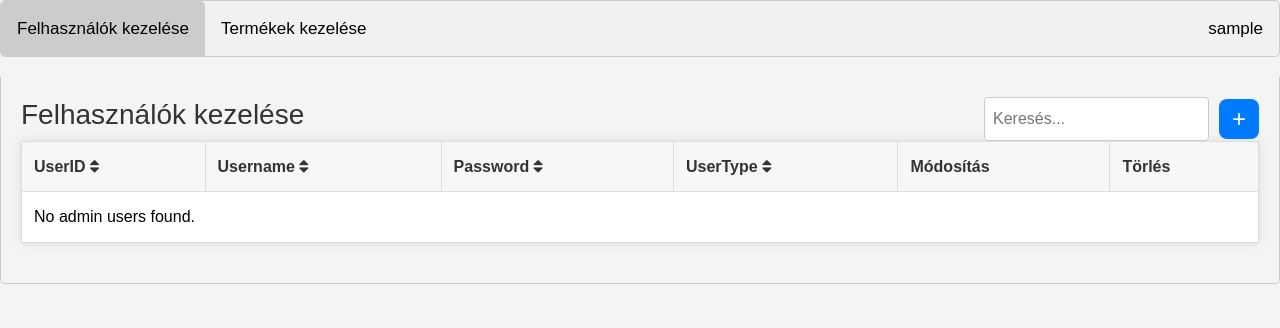
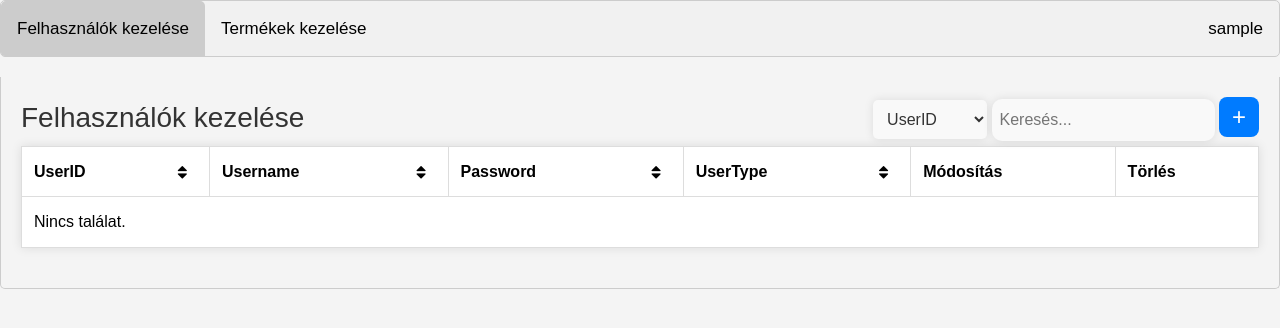
Before and after one commit to lultar/Leltar, a PHP site: page /admin.php in a window 1280 px wide. Shown: the top 328 px of the page. Run offline with PHP 8.4, Linux system fonts and the light colour scheme; the visitor is signed in with stand-in values (Sample User, id 1); data that the repository does not hold is empty.

Commit message:
cigany vagyok

```diff
--- a/prod/admin/admin.php
+++ b/prod/admin/admin.php
@@ -4,15 +4,7 @@
 
     $error_message = isset($_GET['error']) ? $_GET['error'] : '';
 
-    $validUserColumns = ['Users.UserID', 'Users.Username', 'Users.Password', 'UserTypes.UserTypeName'];
-    $orderColumn = isset($_GET['orderColumn']) && in_array($_GET['orderColumn'], $validUserColumns) ? $_GET['orderColumn'] : 'Users.UserID';
-    $orderDir = isset($_GET['orderDir']) && in_array(strtoupper($_GET['orderDir']), ['ASC', 'DESC']) ? strtoupper($_GET['orderDir']) : 'ASC';
-
-    $sql = "SELECT Users.UserID, Users.Username, Users.Password, UserTypes.UserTypeID, UserTypes.UserTypeName
-            FROM Users
-            INNER JOIN UserTypes ON Users.UserType = UserTypes.UserTypeID
-            WHERE UserTypeID = '2'
-            ORDER BY $orderColumn $orderDir";
+    $sql = "SELECT Users.UserID, Users.Username, Users.Password, UserTypes.UserTypeID, UserTypes.UserTypeName FROM Users INNER JOIN UserTypes ON Users.UserType = UserTypes.UserTypeID WHERE UserTypeID = '2' ORDER BY Users.UserID";
     $result = mysqli_query($connection, $sql);
 
     $userData = [];
@@ -23,27 +15,22 @@
         }
     }
 
-    $validItemColumns = ['Items.ItemID', 'Items.ItemName', 'Items.Description', 'Items.Quantity', 'Items.RealQuantity', 'MeasurementTypes.MeasurementType', 'Shelves.ShelfName'];
-    $orderColumn2 = isset($_GET['orderColumn2']) && in_array($_GET['orderColumn2'], $validItemColumns) ? $_GET['orderColumn2'] : 'Items.ItemID';
-    $orderDir2 = isset($_GET['orderDir2']) && in_array(strtoupper($_GET['orderDir2']), ['ASC', 'DESC']) ? strtoupper($_GET['orderDir2']) : 'ASC';
-
     $sql2 = "SELECT Items.ItemID, Items.ItemName, Items.Description, Items.Quantity, Items.RealQuantity, MeasurementTypes.MeasurementType, Shelves.ShelfName
-            FROM Items
-            INNER JOIN MeasurementTypes ON Items.MeasurementTypeID = MeasurementTypes.MeasurementTypeID
-            INNER JOIN Shelves ON Items.ShelfID = Shelves.ShelfID
-            ORDER BY $orderColumn2 $orderDir2";
-    $result2 = mysqli_query($connection, $sql2);
+        FROM Items
+        INNER JOIN MeasurementTypes ON Items.MeasurementTypeID = MeasurementTypes.MeasurementTypeID
+        INNER JOIN Shelves ON Items.ShelfID = Shelves.ShelfID ORDER BY Items.ItemID";
+    $result = mysqli_query($connection, $sql2);
 
     $productData = [];
 
-    if (mysqli_num_rows($result2) > 0) {
-        while ($row = mysqli_fetch_assoc($result2)) {
+    if (mysqli_num_rows($result) > 0) {
+        while ($row = mysqli_fetch_assoc($result)) {
             $productData[] = $row;
         }
     }
 
     if (!isset($_SESSION['UserID']) || $_SESSION['UserType'] != 1) {
-        header("Location: login.html");
+        header("Location: login.php");
         exit();
     }
     $username = isset($_SESSION['Username']) ? $_SESSION['Username'] : 'Admin';
@@ -64,12 +51,12 @@
         <div class="dropdown" style="float: right;">
         <button class="tablinks"><?php echo htmlspecialchars($username); ?></button>
         <div class="dropdown-content">
-            <a href="login.html">Kijelentkezés</a>
+            <a href="login.php">Kijelentkezés</a>
         </div>
     </div>
     </div>
 
-    <!-- Error message display -->
+    <!-- Error üzenet -->
     <div id="error-alert" class="alert alert-danger" role="alert" style="display: none;">
         <?php echo htmlspecialchars($error_message); ?>
         <button type="button" class="close" onclick="closeAlert()">&times;</button>
@@ -78,19 +65,24 @@
     <div id="Felhasznalo" class="tabcontent">
         <div class="user-management-container">
             <h3 class="user-management-title">Felhasználók kezelése</h3>
-            <div class="search-and-add-container">
-                <input type="text" id="userSearch" class="search-input" placeholder="Keresés...">
+            <div class="add-user-button-container">
+                <select name="KeresSelect" id="KeresSelect">
+                    <option value="UserID">UserID</option>
+                    <option value="Username">Username</option>
+                    <option value="Password">Password</option>
+                    <option value="UserType">UserType</option>
+                </select>
+                <input type="search" placeholder="Keresés..." id="Kereses" class="searchbar" oninput="Keres()">
                 <button type="button" class="add-user-button" onclick="rogzitModal()">+</button>
             </div>
         </div>
-
         <table class="table">
             <thead>
                 <tr>
-                    <th data-column="Users.UserID" data-dir="ASC">UserID <i class="fa fa-sort"></i></th>
-                    <th data-column="Users.Username" data-dir="ASC">Username <i class="fa fa-sort"></i></th>
-                    <th data-column="Users.Password" data-dir="ASC">Password <i class="fa fa-sort"></i></th>
-                    <th data-column="UserTypes.UserTypeName" data-dir="ASC">UserType <i class="fa fa-sort"></i></th>
+                    <th data-column="Users.UserID" data-dir="ASC" class="ths">UserID<i class="fa fa-sort"></i></th>
+                    <th data-column="Users.Username" data-dir="ASC" class="ths">Username<i class="fa fa-sort"></i></th>
+                    <th data-column="Users.Password" data-dir="ASC" class="ths">Password<i class="fa fa-sort"></i></th>
+                    <th data-column="UserTypes.UserTypeName" data-dir="ASC" class="ths">UserType<i class="fa fa-sort"></i></th>
                     <th>Módosítás</th>
                     <th>Törlés</th>
                 </tr>
@@ -109,7 +101,7 @@
                     <?php endforeach; ?>
                 <?php else: ?>
                     <tr>
-                        <td colspan="6">No admin users found.</td>
+                        <td colspan="6">Nincs találat.</td>
                     </tr>
                 <?php endif; ?>
             </tbody>
@@ -121,20 +113,29 @@
         <div class="user-management-container">
             <h3 class="user-management-title">Termékek kezelése</h3>
             <div class="add-user-button-container">
-                <input type="text" id="userSearch2" class="search-input" placeholder="Keresés...">
+                <select name="TKeresSelect" id="TKeresSelect">
+                    <option value="ItemID">ItemID</option>
+                    <option value="ItemName">ItemName</option>
+                    <option value="Description">Description</option>
+                    <option value="Quantity">Quantity</option>
+                    <option value="RealQuantity">RealQuantity</option>
+                    <option value="MeasurementType">MeasurementType</option>
+                    <option value="ShelfName">ShelfName</option>
+                </select>
+                <input type="search" placeholder="Keresés..." id="ProductSearch" class="searchbar" oninput="KeresS()">
                 <button type="button" class="add-user-button" onclick="showAddProductModal()">+</button>
             </div>
         </div>
         <table class="table">
             <thead>
                 <tr>
-                    <th data-column="Items.ItemID" data-dir="ASC">ItemID <i class="fa fa-sort"></i></th>
-                    <th data-column="Items.ItemName" data-dir="ASC">ItemName <i class="fa fa-sort"></i></th>
-                    <th data-column="Items.Description" data-dir="ASC">Description <i class="fa fa-sort"></i></th>
-                    <th data-column="Items.Quantity" data-dir="ASC">Quantity <i class="fa fa-sort"></i></th>
-                    <th data-column="Items.RealQuantity" data-dir="ASC">RealQuantity <i class="fa fa-sort"></i></th>
-                    <th data-column="MeasurementTypes.MeasurementType" data-dir="ASC">MeasurementType <i class="fa fa-sort"></i></th>
-                    <th data-column="Shelves.ShelfName" data-dir="ASC">ShelfName <i class="fa fa-sort"></i></th>
+                    <th data-column="Items.ItemID" data-dir="ASC" class="ths">ItemID<i class="fa fa-sort"></i></th>
+                    <th data-column="Items.ItemName" data-dir="ASC" class="ths">ItemName<i class="fa fa-sort"></i></th>
+                    <th data-column="Items.Description" data-dir="ASC" class="ths">Description<i class="fa fa-sort"></i></th>
+                    <th data-column="Items.Quantity" data-dir="ASC" class="ths">Quantity<i class="fa fa-sort"></i></th>
+                    <th data-column="Items.RealQuantity" data-dir="ASC" class="ths">RealQuantity<i class="fa fa-sort"></i></th>
+                    <th data-column="MeasurementTypes.MeasurementType" data-dir="ASC" class="ths">MeasurementType<i class="fa fa-sort"></i></th>
+                    <th data-column="Shelves.ShelfName" data-dir="ASC" class="ths">ShelfName<i class="fa fa-sort"></i></th>
                     <th>Módosítás</th>
                     <th>Törlés</th>
                 </tr>
@@ -293,102 +294,6 @@
     <script src="https://cdn.jsdelivr.net/npm/bootstrap@5.3.3/dist/js/bootstrap.bundle.min.js" integrity="sha384-YvpcrYf0tY3lHB60NNkmXc5s9fDVZLESaAA55NDzOxhy9GkcIdslK1eN7N6jIeHz" crossorigin="anonymous"></script>
 
     <script>
-        document.addEventListener("DOMContentLoaded", function () {
-        function fetchUsers(orderColumn, orderDir) {
-            const xhr = new XMLHttpRequest();
-            xhr.open('GET', `fetch_users.php?orderColumn=${orderColumn}&orderDir=${orderDir}`, true);
-            xhr.onload = function () {
-                if (xhr.status === 200) {
-                    const users = JSON.parse(xhr.responseText);
-                    renderUserTable(users);
-                }
-            };
-            xhr.send();
-        }
-
-        function fetchItems(orderColumn, orderDir) {
-            const xhr = new XMLHttpRequest();
-            xhr.open('GET', `fetch_items.php?orderColumn=${orderColumn}&orderDir=${orderDir}`, true);
-            xhr.onload = function () {
-                if (xhr.status === 200) {
-                    const items = JSON.parse(xhr.responseText);
-                    renderItemTable(items);
-                }
-            };
-            xhr.send();
-        }
-
-        function renderUserTable(users) {
-            const tbody = document.querySelector("#Felhasznalo tbody");
-            tbody.innerHTML = "";
-
-            if (users.length > 0) {
-                users.forEach(user => {
-                    const tr = document.createElement("tr");
-
-                    tr.innerHTML = `
-                        <td>${user.UserID}</td>
-                        <td>${user.Username}</td>
-                        <td>${user.Password}</td>
-                        <td>${user.UserTypeName}</td>
-                        <td><button onclick="Modositas(${user.UserID}, '${user.Username}', '${user.Password}', '${user.UserTypeID}')" class="btn btn-primary">Módosítás</button></td>
-                        <td><button onclick="Torles(${user.UserID})" class="btn btn-danger">Törlés</button></td>
-                    `;
-
-                    tbody.appendChild(tr);
-                });
-            } else {
-                tbody.innerHTML = "<tr><td colspan='6'>No admin users found.</td></tr>";
-            }
-        }
-
-        function renderItemTable(items) {
-            const tbody = document.querySelector("#Termek tbody");
-            tbody.innerHTML = "";
-
-            if (items.length > 0) {
-                items.forEach(item => {
-                    const tr = document.createElement("tr");
-
-                    tr.innerHTML = `
-                        <td>${item.ItemID}</td>
-                        <td>${item.ItemName}</td>
-                        <td>${item.Description}</td>
-                        <td>${item.Quantity}</td>
-                        <td>${item.RealQuantity}</td>
-                        <td>${item.MeasurementType}</td>
-                        <td>${item.ShelfName}</td>
-                        <td><button onclick="showEditProductModal(${item.ItemID}, '${item.ItemName}', '${item.Description}', ${item.Quantity}, ${item.RealQuantity}, '${item.MeasurementType}', '${item.ShelfName}')" class="btn btn-primary">Módosítás</button></td>
-                        <td><button onclick="deleteProduct(${item.ItemID})" class="btn btn-danger">Törlés</button></td>
-                    `;
-
-                    tbody.appendChild(tr);
-                });
-            } else {
-                tbody.innerHTML = "<tr><td colspan='9'>No products found.</td></tr>";
-            }
-        }
-
-        document.querySelectorAll("th").forEach(th => {
-            th.addEventListener("click", function () {
-                const orderColumn = this.getAttribute("data-column");
-                const currentDir = this.getAttribute("data-dir");
-                const newDir = currentDir === "ASC" ? "DESC" : "ASC";
-                this.setAttribute("data-dir", newDir);
-
-                if (this.closest("#Felhasznalo")) {
-                    fetchUsers(orderColumn, newDir);
-                } else if (this.closest("#Termek")) {
-                    fetchItems(orderColumn, newDir);
-                }
-            });
-        });
-
-        fetchUsers("Users.UserID", "ASC");
-        fetchItems("Items.ItemID", "ASC");
-    });
-
-
         function changeTab(evt, cityName) {
             var i, tabcontent, tablinks;
             tabcontent = document.getElementsByClassName("tabcontent");
@@ -424,64 +329,47 @@
             });
         }
 
-        document.getElementById('userSearch').addEventListener('input', function() {
-            const filter = this.value.toLowerCase();
-            const table = document.getElementById('Felhasznalo').getElementsByTagName('tbody')[0];
-            const rows = table.getElementsByTagName('tr');
-
-            for (let i = 0; i < rows.length; i++) {
-                let row = rows[i];
-                let cells = row.getElementsByTagName('td');
-                let match = false;
-
-                for (let j = 0; j < cells.length; j++) {
-                    let cell = cells[j];
-                    if (cell.innerText.toLowerCase().indexOf(filter) > -1) {
-                        match = true;
-                        break;
-                    }
-                }
-
-                if (match) {
-                    row.style.display = "";
-                } else {
-                    row.style.display = "none";
-                }
-            }
-        });
-
-        document.getElementById('userSearch2').addEventListener('input', function() {
-            const filter = this.value.toLowerCase();
-            const table = document.getElementById('Termek').getElementsByTagName('tbody')[0];
-            const rows = table.getElementsByTagName('tr');
-
-            for (let i = 0; i < rows.length; i++) {
-                let row = rows[i];
-                let cells = row.getElementsByTagName('td');
-                let match = false;
-
-                for (let j = 0; j < cells.length; j++) {
-                    let cell = cells[j];
-                    if (cell.innerText.toLowerCase().indexOf(filter) > -1) {
-                        match = true;
-                        break;
-                    }
-                }
-
-                if (match) {
-                    row.style.display = "";
-                } else {
-                    row.style.display = "none";
-                }
-            }
-        });
-
         function Modositas(userID, username, password, userType) {
             document.getElementById('ModositasID').value = userID;
             document.getElementById('Modositasname').value = username;
             document.getElementById('editPassword').value = password;
             document.getElementById('ModositasType').value = userType;
             $('#editModal').modal('show');
+        }
+
+        function Keres() {
+            var selectValue = document.getElementById("KeresSelect").value;
+            var searchValue = document.getElementById("Kereses").value;
+
+            var xhr = new XMLHttpRequest();
+            xhr.open("GET", "keres.php?field=" + selectValue + "&query=" + searchValue, true);
+            xhr.onreadystatechange = function() {
+                if (xhr.readyState === 4 && xhr.status === 200) {
+                    document.querySelector("tbody").innerHTML = xhr.responseText;
+                }
+            };
+            xhr.send();
+        }
+
+        function KeresS() {
+            var input = document.getElementById("ProductSearch");
+            var filter = input.value.toUpperCase();
+            var table = document.querySelector("#Termek table");
+            var tr = table.getElementsByTagName("tr");
+            var searchSelect = document.getElementById("TKeresSelect");
+            var columnIndex = searchSelect.selectedIndex;
+
+            for (var i = 1; i < tr.length; i++) {
+                var td = tr[i].getElementsByTagName("td")[columnIndex];
+                if (td) {
+                    var txtValue = td.textContent || td.innerText;
+                    if (txtValue.toUpperCase().indexOf(filter) > -1) {
+                        tr[i].style.display = "";
+                    } else {
+                        tr[i].style.display = "none";
+                    }
+                }
+            }
         }
 
         function updateUser() {
@@ -607,6 +495,117 @@
             document.getElementById('addProductForm').submit();
         }
 
+        document.addEventListener("DOMContentLoaded", function () {
+            function fetchUsers(orderColumn, orderDir) {
+                const xhr = new XMLHttpRequest();
+                xhr.open('GET', `fetch_users.php?orderColumn=${orderColumn}&orderDir=${orderDir}`, true);
+                xhr.onload = function () {
+                    if (xhr.status === 200) {
+                        const users = JSON.parse(xhr.responseText);
+                        renderUserTable(users);
+                        updateSortIcons('Felhasznalo', orderColumn, orderDir);
+                    }
+                };
+                xhr.send();
+            }
+
+            function fetchItems(orderColumn, orderDir) {
+                const xhr = new XMLHttpRequest();
+                xhr.open('GET', `fetch_items.php?orderColumn=${orderColumn}&orderDir=${orderDir}`, true);
+                xhr.onload = function () {
+                    if (xhr.status === 200) {
+                        const items = JSON.parse(xhr.responseText);
+                        renderItemTable(items);
+                        updateSortIcons('Termek', orderColumn, orderDir);
+                    }
+                };
+                xhr.send();
+            }
+
+            function renderUserTable(users) {
+                const tbody = document.querySelector("#Felhasznalo tbody");
+                tbody.innerHTML = "";
+
+                if (users.length > 0) {
+                    users.forEach(user => {
+                        const tr = document.createElement("tr");
+
+                        tr.innerHTML = `
+                            <td>${user.UserID}</td>
+                            <td>${user.Username}</td>
+                            <td>${user.Password}</td>
+                            <td>${user.UserTypeName}</td>
+                            <td><button onclick="Modositas(${user.UserID}, '${user.Username}', '${user.Password}', '${user.UserTypeID}')" class="btn btn-primary">Módosítás</button></td>
+                            <td><button onclick="Torles(${user.UserID})" class="btn btn-danger">Törlés</button></td>
+                        `;
+
+                        tbody.appendChild(tr);
+                    });
+                } else {
+                    tbody.innerHTML = "<tr><td colspan='6'>Nincs találat.</td></tr>";
+                }
+            }
+
+            function renderItemTable(items) {
+                const tbody = document.querySelector("#Termek tbody");
+                tbody.innerHTML = "";
+
+                if (items.length > 0) {
+                    items.forEach(item => {
+                        const tr = document.createElement("tr");
+
+                        tr.innerHTML = `
+                            <td>${item.ItemID}</td>
+                            <td>${item.ItemName}</td>
+                            <td>${item.Description}</td>
+                            <td>${item.Quantity}</td>
+                            <td>${item.RealQuantity}</td>
+                            <td>${item.MeasurementType}</td>
+                            <td>${item.ShelfName}</td>
+                            <td><button onclick="showEditProductModal(${item.ItemID}, '${item.ItemName}', '${item.Description}', ${item.Quantity}, ${item.RealQuantity}, '${item.MeasurementType}', '${item.ShelfName}')" class="btn btn-primary">Módosítás</button></td>
+                            <td><button onclick="deleteProduct(${item.ItemID})" class="btn btn-danger">Törlés</button></td>
+                        `;
+
+                        tbody.appendChild(tr);
+                    });
+                } else {
+                    tbody.innerHTML = "<tr><td colspan='9'>Nincs találat.</td></tr>";
+                }
+            }
+
+            function updateSortIcons(tableId, orderColumn, orderDir) {
+                const thElements = document.querySelectorAll(`#${tableId} th[data-column]`);
+                thElements.forEach(th => {
+                    const column = th.getAttribute('data-column');
+                    const icon = th.querySelector('i');
+                    if (column === orderColumn) {
+                        th.classList.add(orderDir === 'ASC' ? 'sorted-asc' : 'sorted-desc');
+                        th.classList.remove(orderDir === 'ASC' ? 'sorted-desc' : 'sorted-asc');
+                    } else {
+                        th.classList.remove('sorted-asc', 'sorted-desc');
+                    }
+                });
+            }
+
+            document.querySelectorAll("th[data-column]").forEach(th => {
+                th.addEventListener("click", function () {
+                    const orderColumn = this.getAttribute("data-column");
+                    const currentDir = this.getAttribute("data-dir");
+                    const newDir = currentDir === "ASC" ? "DESC" : "ASC";
+                    this.setAttribute("data-dir", newDir);
+
+                    if (this.closest("#Felhasznalo")) {
+                        fetchUsers(orderColumn, newDir);
+                    } else if (this.closest("#Termek")) {
+                        fetchItems(orderColumn, newDir);
+                    }
+                });
+            });
+
+            fetchUsers("Users.UserID", "ASC");
+            fetchItems("Items.ItemID", "ASC");
+        });
+
     </script>
 </body>
 </html>
--- a/prod/admin/login.php
+++ b/prod/admin/login.php
@@ -46,7 +46,7 @@
             if ($userType == 1) {
                 header("Location: admin.php");
             } elseif ($userType == 2) {
-                header("Location: user.php");
+                header("Location: user/user.php");
             } else {
                 echo "Érvénytelen felhasználói típus.";
             }
--- a/prod/admin/modositasT.php
+++ b/prod/admin/modositasT.php
@@ -9,7 +9,7 @@
     $measurement_type = $_POST['measurement_type'];
     $shelf_name = $_POST['shelf_name'];
 
-    $measurement_type_query = "SELECT MeasurementTypeID FROM MeasurementTypes WHERE MeasurementType = '$measurement_type'";
+    $measurement_type_query = "SELECT MeasurementTypeID FROM MeasurementTypes WHERE MeasurementType = '$measurement_type' OR MeasurementTypeID = '$measurement_type'";
     $result = mysqli_query($connection, $measurement_type_query);
     $row = mysqli_fetch_assoc($result);
     $measurement_type_id = $row['MeasurementTypeID'];
--- a/prod/admin/styles.css
+++ b/prod/admin/styles.css
@@ -83,12 +83,6 @@
     vertical-align: middle;
 }
 
-.table th {
-    background-color: #f7f7f7;
-    font-weight: bold;
-    color: #333;
-}
-
 .table tbody tr {
     transition: background-color 0.2s ease;
 }
@@ -127,6 +121,32 @@
 
 .table .btn-danger:hover {
     background-color: #b02a37;
+}
+
+.ths, th {
+    font-size: 16px;
+    font-family: Arial, sans-serif;
+    color: #333;
+    padding: 10px;
+    border: none;
+    border-bottom: 1px solid #ddd;
+    background-color: #555;
+    transition: background-color 0.2s ease;
+}
+.ths:hover, th:hover {
+    background-color: #e9e9e9;
+    cursor: pointer;
+}
+.ths i {
+    float: right;
+    margin-top: 5px;
+    transition: transform 0.2s ease;
+}
+.ths i.fa-sort {
+    margin-right: 10px;
+}
+.ths i.fa-sort:hover {
+    transform: rotate(180deg);
 }
 
 
@@ -244,17 +264,43 @@
     flex: 1;
 }
 
-.search-and-add-container {
-    display: flex;
-    align-items: center;
-    gap: 10px;
+#KeresSelect, #TKeresSelect {
+    font-size: 16px;
+    font-family: Arial, sans-serif;
+    color: #333;
+    padding: 10px;
+    border: none;
+    border-radius: 5px;
+    background-color: #f9f9f9;
+    box-shadow: 0 0 10px rgba(0, 0, 0, 0.1);
+    transition: background-color 0.2s ease;
+}
+#KeresSelect:hover, #TKeresSelect:hover {
+    background-color: #e9e9e9;
+}
+#KeresSelect:focus, #TKeresSelect:focus {
+    box-shadow: 0 0 10px rgba(0, 0, 0, 0.3);
+    border-color: #aaa;
 }
 
-.search-input {
+.searchbar {
+    font-size: 16px;
+    font-family: Arial, sans-serif;
+    color: #333;
     padding: 8px;
-    border: 1px solid #ccc;
-    border-radius: 4px;
-    font-size: 16px;
+    border: none;
+    border-radius: 10px;
+    background-color: #f9f9f9;
+    box-shadow: 0 0 10px rgba(0, 0, 0, 0.1);
+    margin-bottom: 5px;
+    transition: background-color 0.2s ease;
+}
+.searchbar:hover {
+    background-color: #e9e9e9;
+}
+.searchbar:focus {
+    box-shadow: 0 0 10px rgba(0, 0, 0, 0.3);
+    border-color: #aaa;
 }
 
 .add-user-button-container {
@@ -325,7 +371,7 @@
 }
 
 .dropdown-content a:hover {
-    background-color: #f1f1f1;
+    background-color: #ddd;
 }
 
 .dropdown:hover .dropdown-content {
```
Also changed, not shown: prod/admin/db.php (line endings or trailing spaces), prod/admin/fetch_items.php (line endings or trailing spaces), prod/admin/fetch_users.php (line endings or trailing spaces), prod/admin/login.css (line endings or trailing spaces), prod/admin/modositas.php (line endings or trailing spaces), prod/admin/rogzit.php (line endings or trailing spaces), prod/admin/rogzitT.php (line endings or trailing spaces), prod/admin/torles.php (line endings or trailing spaces), prod/admin/torlesT.php (line endings or trailing spaces).
